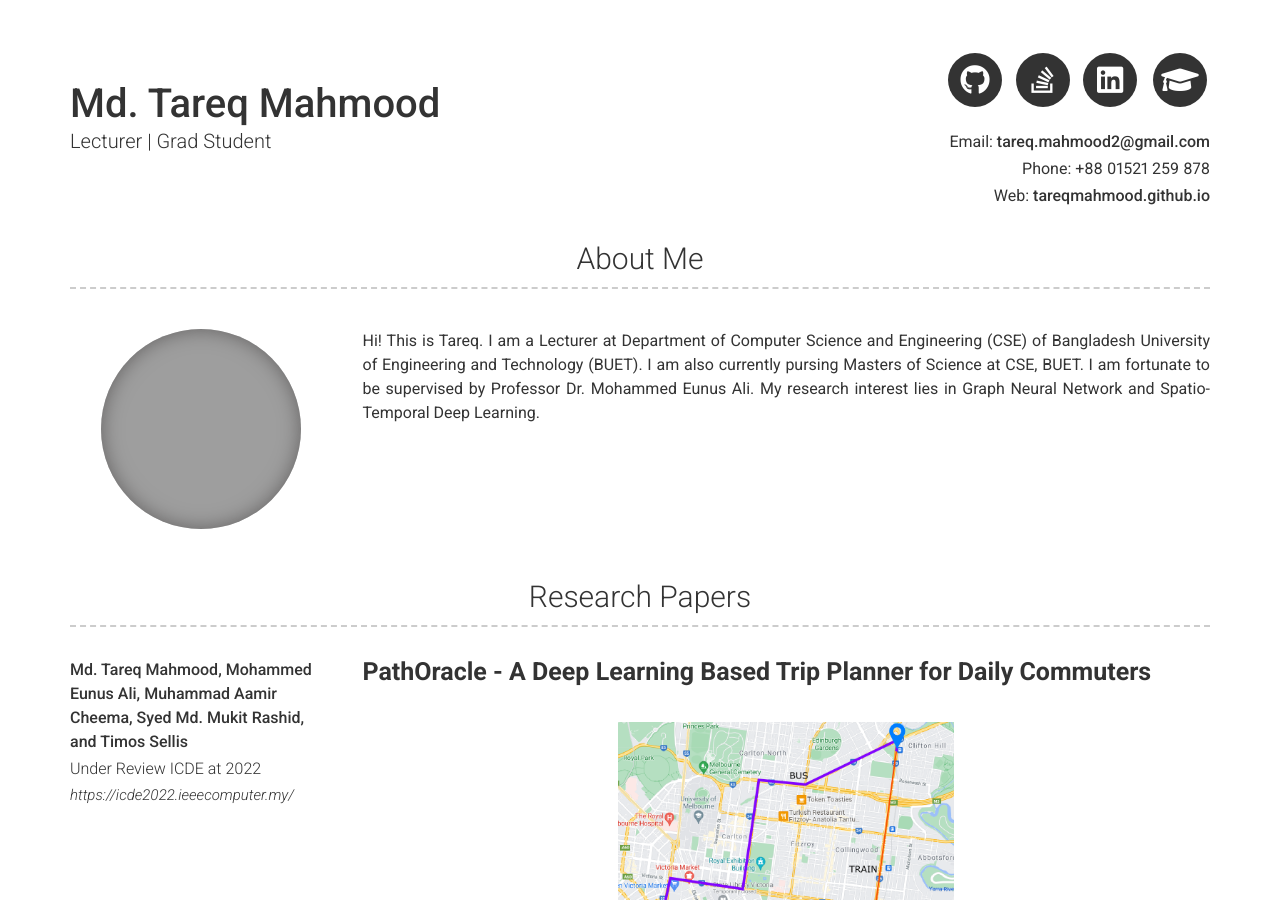
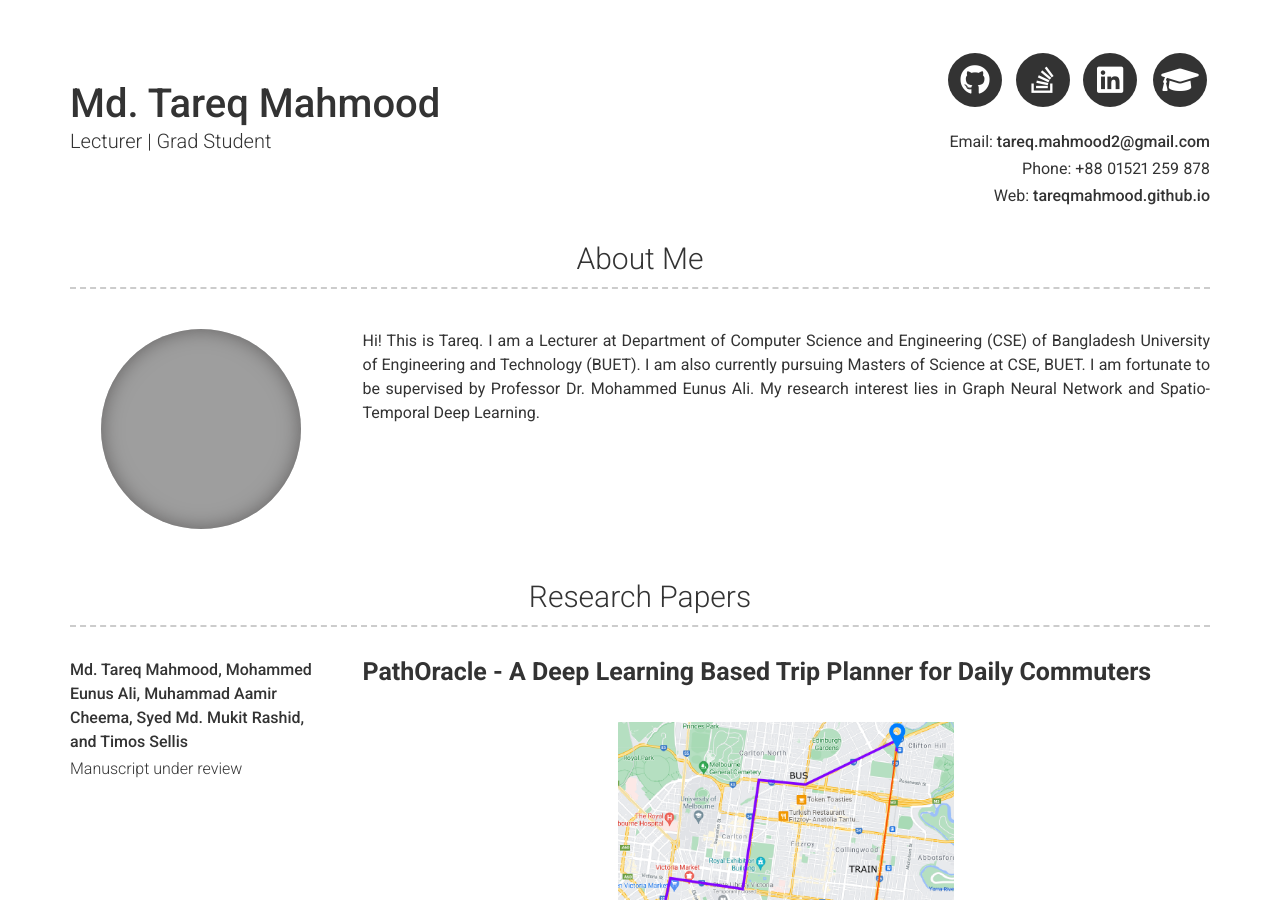
Before and after one commit to mahmoodtareq/mahmoodtareq.github.io, a Jekyll site: the page built from index.md, in a window 1280 px wide and 900 px high. Built offline with Jekyll 4.4.1, drawn with Linux system fonts in a browser that asks for light colours; nearby versions of some CDN libraries; grey boxes are pictures that could not be loaded.

```diff
--- a/_config.yml
+++ b/_config.yml
@@ -19,7 +19,7 @@ website: tareqmahmood.github.io
 darkmode: false
 
 # Social links
-github_username:  tareqmahmood
+github_username:  mahmoodtareq
 stackoverflow_username: "5625888"
 linkedin_username: tareq-mahmood-374235136
 
@@ -44,7 +44,7 @@ about_profile_image: images/tareq-bw.jpg
 about_content: | # this will include new lines to allow paragraphs
   Hi! This is Tareq. I am a Lecturer at Department of Computer Science
   and Engineering (CSE) of Bangladesh University of Engineering and Technology
-  (BUET). I am also currently pursing Masters of Science at CSE, BUET. I am
+  (BUET). I am also currently pursuing Masters of Science at CSE, BUET. I am
   fortunate to be supervised by Professor Dr. Mohammed Eunus Ali. My research
   interest lies in Graph Neural Network and Spatio-Temporal Deep Learning.
 
@@ -55,8 +55,7 @@ content:
       - layout: left
         # title: PathOracle - A Deep Learning Based Trip Planner for Daily Commuters
         sub_title: Md. Tareq Mahmood, Mohammed Eunus Ali, Muhammad Aamir Cheema, Syed Md. Mukit Rashid, and Timos Sellis
-        link: https://icde2022.ieeecomputer.my/
-        caption: Under Review ICDE at 2022
+        caption: Manuscript under review
         # quote:
         #   Md. Tareq Mahmood, Mohammed Eunus Ali, Muhammad Aamir Cheema, Syed Md. Mukit Rashid, and Timos Sellis
         description: | # this will include new lines to allow paragraphs
```
